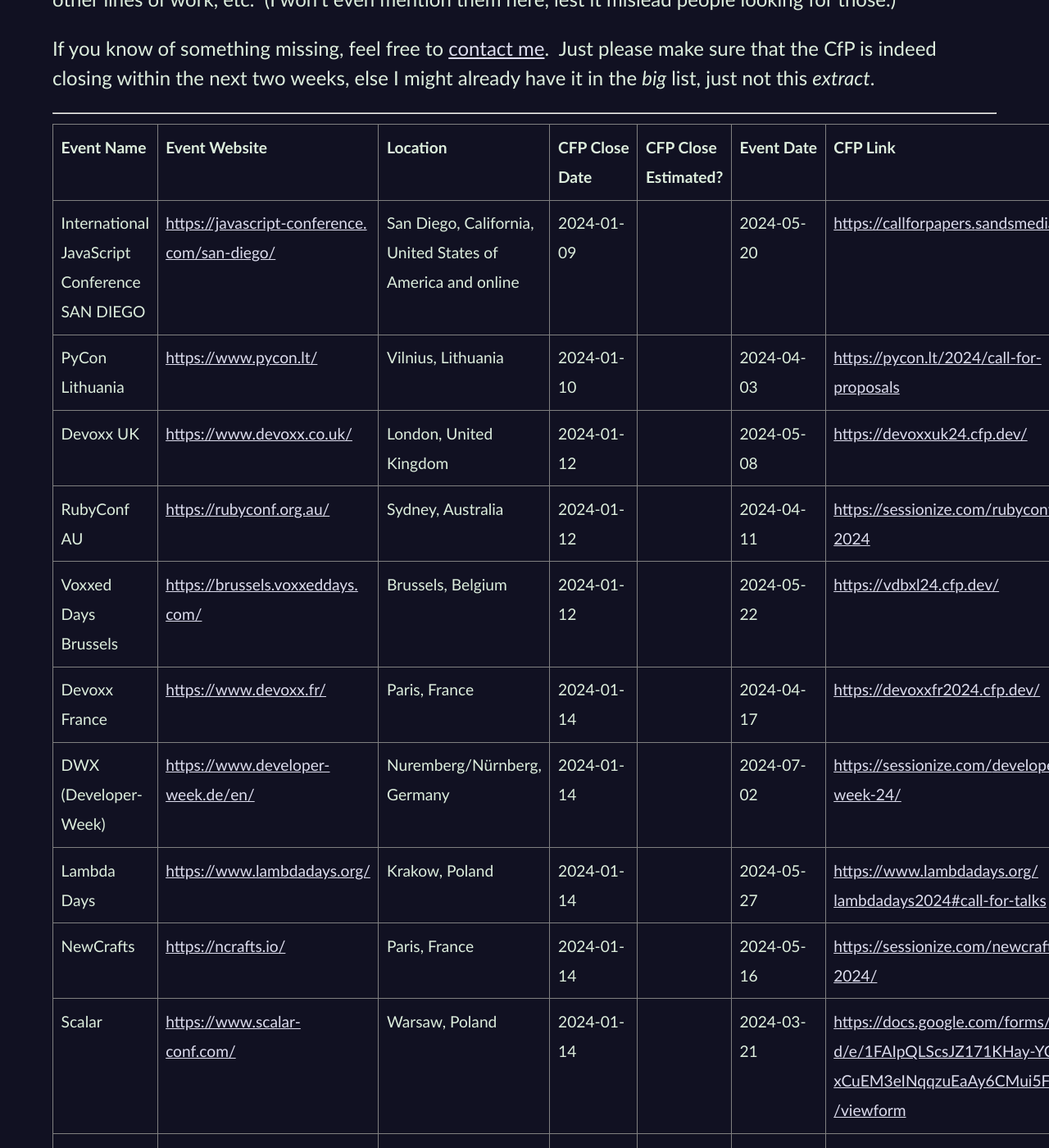
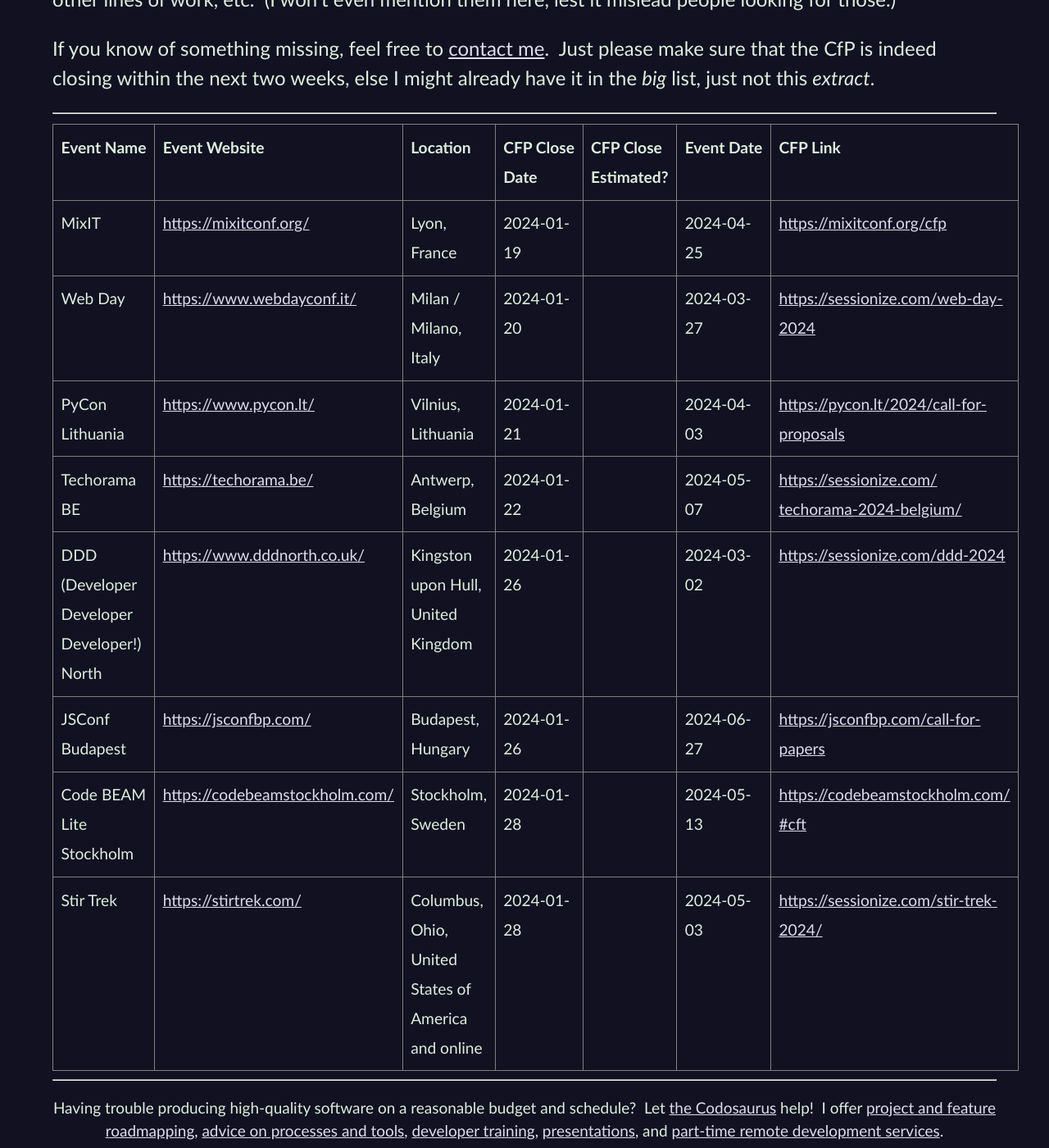
Before and after one commit to CodosaurusLLC/CodosaurusLLC.github.io, a Jekyll site: the page built from speaking/cfps-ending-soon.md, in a window 1280 px wide and 1400 px high, scrolled down 759 px. Shown: the whole window at 82% size. Built offline with Jekyll 4.4.1, drawn with Linux system fonts in a browser that asks for light colours; some of the changed text lies outside the part shown.

Commit message:
update cfp list

```diff
--- a/speaking/cfps-ending-soon.md
+++ b/speaking/cfps-ending-soon.md
@@ -6,7 +6,7 @@
 notes: Use Airtable to mail view to self (select all, and send from context menu), copy table from email, remove styling, and update date.
 ---
 
-<center>LAST UPDATED: 2024-01-09</center>
+<center>LAST UPDATED: 2024-01-16</center>
 
 This is a list of CfPs
 (Calls for Papers/Presentations/Participation/etc.)
@@ -69,132 +69,6 @@
       <th>CFP Link</th>
     </tr>
     <tr>
-      <td>International JavaScript Conference SAN DIEGO</td>
-      <td><a href="https://javascript-conference.com/san-diego/" target="_blank">https://javascript-conference.<wbr>com/san-diego/</a></td>
-      <td>San Diego, California, United States of America and online</td>
-      <td>2024-01-09</td>
-      <td></td>
-      <td>2024-05-20</td>
-      <td><a href="https://callforpapers.sandsmedia.com/" target="_blank">https://callforpapers.<wbr>sandsmedia.com/</a></td>
-    </tr>
-    <tr>
-      <td>PyCon Lithuania</td>
-      <td><a href="https://www.pycon.lt/" target="_blank">https://www.pycon.lt/</a></td>
-      <td>Vilnius, Lithuania</td>
-      <td>2024-01-10</td>
-      <td></td>
-      <td>2024-04-03</td>
-      <td><a href="https://pycon.lt/2024/call-for-proposals" target="_blank">https://pycon.lt/2024/call-<wbr>for-proposals</a></td>
-    </tr>
-    <tr>
-      <td>Devoxx UK</td>
-      <td><a href="https://www.devoxx.co.uk/" target="_blank">https://www.devoxx.co.uk/</a></td>
-      <td>London, United Kingdom</td>
-      <td>2024-01-12</td>
-      <td></td>
-      <td>2024-05-08</td>
-      <td><a href="https://devoxxuk24.cfp.dev/" target="_blank">https://devoxxuk24.cfp.dev/</a></td>
-    </tr>
-    <tr>
-      <td>RubyConf AU</td>
-      <td><a href="https://rubyconf.org.au/" target="_blank">https://rubyconf.org.au/</a></td>
-      <td>Sydney, Australia</td>
-      <td>2024-01-12</td>
-      <td></td>
-      <td>2024-04-11</td>
-      <td><a href="https://sessionize.com/rubyconf-au-2024" target="_blank">https://sessionize.com/<wbr>rubyconf-au-2024</a></td>
-    </tr>
-    <tr>
-      <td>Voxxed Days Brussels</td>
-      <td><a href="https://brussels.voxxeddays.com/" target="_blank">https://brussels.voxxeddays.<wbr>com/</a></td>
-      <td>Brussels, Belgium</td>
-      <td>2024-01-12</td>
-      <td></td>
-      <td>2024-05-22</td>
-      <td><a href="https://vdbxl24.cfp.dev/" target="_blank">https://vdbxl24.cfp.dev/</a></td>
-    </tr>
-    <tr>
-      <td>Devoxx France</td>
-      <td><a href="https://www.devoxx.fr/" target="_blank">https://www.devoxx.fr/</a></td>
-      <td>Paris, France</td>
-      <td>2024-01-14</td>
-      <td></td>
-      <td>2024-04-17</td>
-      <td><a href="https://devoxxfr2024.cfp.dev/" target="_blank">https://devoxxfr2024.cfp.dev/</a></td>
-    </tr>
-    <tr>
-      <td>DWX (Developer-Week)</td>
-      <td><a href="https://www.developer-week.de/en/" target="_blank">https://www.developer-week.de/<wbr>en/</a></td>
-      <td>Nuremberg/Nürnberg, Germany</td>
-      <td>2024-01-14</td>
-      <td></td>
-      <td>2024-07-02</td>
-      <td><a href="https://sessionize.com/developer-week-24/" target="_blank">https://sessionize.com/<wbr>developer-week-24/</a></td>
-    </tr>
-    <tr>
-      <td>Lambda Days</td>
-      <td><a href="https://www.lambdadays.org/" target="_blank">https://www.lambdadays.org/</a></td>
-      <td>Krakow, Poland</td>
-      <td>2024-01-14</td>
-      <td></td>
-      <td>2024-05-27</td>
-      <td><a href="https://www.lambdadays.org/lambdadays2024#call-for-talks" target="_blank">https://www.lambdadays.org/<wbr>lambdadays2024#call-for-talks</a></td>
-    </tr>
-    <tr>
-      <td>NewCrafts</td>
-      <td><a href="https://ncrafts.io/" target="_blank">https://ncrafts.io/</a></td>
-      <td>Paris, France</td>
-      <td>2024-01-14</td>
-      <td></td>
-      <td>2024-05-16</td>
-      <td><a href="https://sessionize.com/newcrafts-paris-2024/" target="_blank">https://sessionize.com/<wbr>newcrafts-paris-2024/</a></td>
-    </tr>
-    <tr>
-      <td>Scalar</td>
-      <td><a href="https://www.scalar-conf.com/" target="_blank">https://www.scalar-conf.com/</a></td>
-      <td>Warsaw, Poland</td>
-      <td>2024-01-14</td>
-      <td></td>
-      <td>2024-03-21</td>
-      <td><a href="https://docs.google.com/forms/d/e/1FAIpQLScsJZ171KHay-YCYl0_xCuEM3eINqqzuEaAy6CMui5FFmvkTw/viewform" target="_blank">https://docs.google.com/forms/<wbr>d/e/1FAIpQLScsJZ171KHay-YCYl0_<wbr>xCuEM3eINqqzuEaAy6CMui5FFmvkTw<wbr>/viewform</a></td>
-    </tr>
-    <tr>
-      <td>ACE! Poland</td>
-      <td><a href="http://aceconf.com/" target="_blank">http://aceconf.com/</a></td>
-      <td>Krakow, Poland and online</td>
-      <td>2024-01-15</td>
-      <td></td>
-      <td>2024-06-13</td>
-      <td><a href="https://aceconf.com/become-speaker" target="_blank">https://aceconf.com/become-<wbr>speaker</a></td>
-    </tr>
-    <tr>
-      <td>PyCon Slovakia</td>
-      <td><a href="https://pycon.sk/" target="_blank">https://pycon.sk/</a></td>
-      <td>Bratislava, Slovakia</td>
-      <td>2024-01-15</td>
-      <td></td>
-      <td>2024-03-15</td>
-      <td><a href="https://2024.pycon.sk/en/cfp.html" target="_blank">https://2024.pycon.sk/en/cfp.<wbr>html</a></td>
-    </tr>
-    <tr>
-      <td>Techorama BE</td>
-      <td><a href="https://techorama.be/" target="_blank">https://techorama.be/</a></td>
-      <td>Antwerp, Belgium</td>
-      <td>2024-01-15</td>
-      <td></td>
-      <td>2024-05-07</td>
-      <td><a href="https://sessionize.com/techorama-2024-belgium/" target="_blank">https://sessionize.com/<wbr>techorama-2024-belgium/</a></td>
-    </tr>
-    <tr>
-      <td>Web à Québec</td>
-      <td><a href="https://webaquebec.org/" target="_blank">https://webaquebec.org/</a></td>
-      <td>Quebec City, Canada</td>
-      <td>2024-01-15</td>
-      <td></td>
-      <td>2024-05-28</td>
-      <td><a href="https://webaquebec.org/appel-a-conferences" target="_blank">https://webaquebec.org/appel-<wbr>a-conferences</a></td>
-    </tr>
-    <tr>
       <td>MixIT</td>
       <td><a href="https://mixitconf.org/" target="_blank">https://mixitconf.org/</a></td>
       <td>Lyon, France</td>
@@ -212,5 +86,59 @@
       <td>2024-03-27</td>
       <td><a href="https://sessionize.com/web-day-2024" target="_blank">https://sessionize.com/web-<wbr>day-2024</a></td>
     </tr>
+    <tr>
+      <td>PyCon Lithuania</td>
+      <td><a href="https://www.pycon.lt/" target="_blank">https://www.pycon.lt/</a></td>
+      <td>Vilnius, Lithuania</td>
+      <td>2024-01-21</td>
+      <td></td>
+      <td>2024-04-03</td>
+      <td><a href="https://pycon.lt/2024/call-for-proposals" target="_blank">https://pycon.lt/2024/call-<wbr>for-proposals</a></td>
+    </tr>
+    <tr>
+      <td>Techorama BE</td>
+      <td><a href="https://techorama.be/" target="_blank">https://techorama.be/</a></td>
+      <td>Antwerp, Belgium</td>
+      <td>2024-01-22</td>
+      <td></td>
+      <td>2024-05-07</td>
+      <td><a href="https://sessionize.com/techorama-2024-belgium/" target="_blank">https://sessionize.com/<wbr>techorama-2024-belgium/</a></td>
+    </tr>
+    <tr>
+      <td>DDD (Developer Developer Developer!) North</td>
+      <td><a href="https://www.dddnorth.co.uk/" target="_blank">https://www.dddnorth.co.uk/</a></td>
+      <td>Kingston upon Hull, United Kingdom</td>
+      <td>2024-01-26</td>
+      <td></td>
+      <td>2024-03-02</td>
+      <td><a href="https://sessionize.com/ddd-2024" target="_blank">https://sessionize.com/ddd-<wbr>2024</a></td>
+    </tr>
+    <tr>
+      <td>JSConf Budapest</td>
+      <td><a href="https://jsconfbp.com/" target="_blank">https://jsconfbp.com/</a></td>
+      <td>Budapest, Hungary</td>
+      <td>2024-01-26</td>
+      <td></td>
+      <td>2024-06-27</td>
+      <td><a href="https://jsconfbp.com/call-for-papers" target="_blank">https://jsconfbp.com/call-for-<wbr>papers</a></td>
+    </tr>
+    <tr>
+      <td>Code BEAM Lite Stockholm</td>
+      <td><a href="https://codebeamstockholm.com/" target="_blank">https://codebeamstockholm.com/</a></td>
+      <td>Stockholm, Sweden</td>
+      <td>2024-01-28</td>
+      <td></td>
+      <td>2024-05-13</td>
+      <td><a href="https://codebeamstockholm.com/#cft" target="_blank">https://codebeamstockholm.com/<wbr>#cft</a></td>
+    </tr>
+    <tr>
+      <td>Stir Trek</td>
+      <td><a href="https://stirtrek.com/" target="_blank">https://stirtrek.com/</a></td>
+      <td>Columbus, Ohio, United States of America and online</td>
+      <td>2024-01-28</td>
+      <td></td>
+      <td>2024-05-03</td>
+      <td><a href="https://sessionize.com/stir-trek-2024/" target="_blank">https://sessionize.com/stir-<wbr>trek-2024/</a></td>
+    </tr>
   </tbody>
 </table>
```
Also changed, not shown: other parts of speaking/cfps-ending-soon.md (+1 -1 lines).
